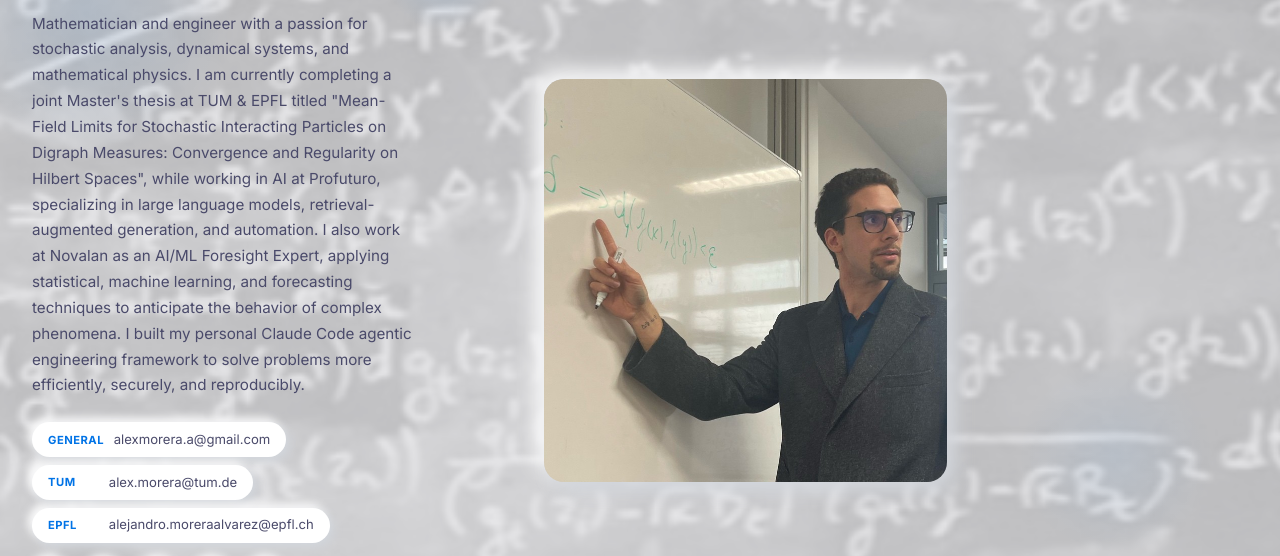
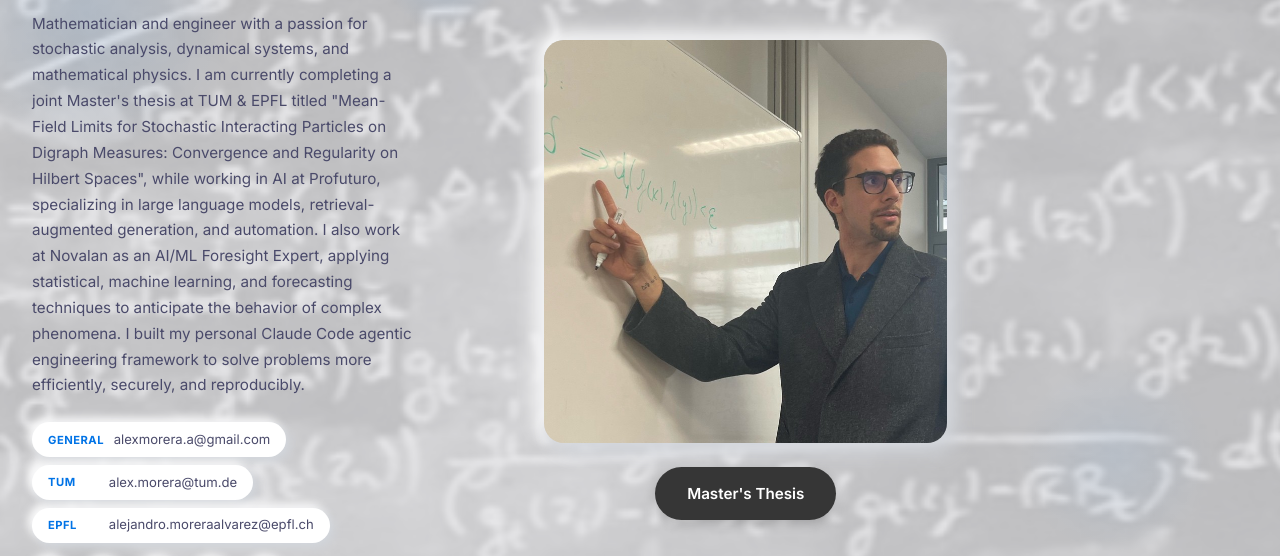
Before and after one commit to alemoralv/alemoralv, a plain HTML site: page index.html in a window 1280 px wide. Shown: the part 235-791 px from the top of the page. Drawn offline with Linux system fonts and the light colour scheme.

Commit message:
feat(site): add Master's Thesis button below hero photo
Co-Authored-By: Claude Opus 4.8 (1M context) <noreply@anthropic.com>

```diff
--- a/index.html
+++ b/index.html
@@ -192,7 +192,10 @@
             </div>
 
             <div class="hero-image">
-                <img src="whiteboard.png" alt="Alejandro Morera Alvarez teaching mathematics at a whiteboard">
+                <div class="hero-image-stack">
+                    <img src="whiteboard.png" alt="Alejandro Morera Alvarez teaching mathematics at a whiteboard">
+                    <a href="pdfs/MT_MoreraAlvarez.pdf" class="btn-primary btn-thesis" target="_blank" rel="noopener noreferrer">Master's Thesis</a>
+                </div>
             </div>
 
         </div>
--- a/style.css
+++ b/style.css
@@ -320,6 +320,14 @@ nav {
     position: relative;
 }
 
+.hero-image-stack {
+    display: flex;
+    flex-direction: column;
+    align-items: center;
+    gap: 1.5rem;
+    width: 100%;
+}
+
 .hero-image img {
     width: 100%;
     max-width: 420px;
@@ -555,6 +563,16 @@ a:hover {
     background-color: var(--primary-dark);
     transform: translateY(-2px);
     box-shadow: 0 6px 20px rgba(0, 115, 230, 0.35);
+}
+
+.btn-thesis {
+    background-color: #363636;
+    box-shadow: 0 4px 12px rgba(0, 0, 0, 0.2);
+}
+
+.btn-thesis:hover {
+    background-color: #1f1f1f;
+    box-shadow: 0 6px 20px rgba(0, 0, 0, 0.3);
 }
 
 /* =============================================
```
